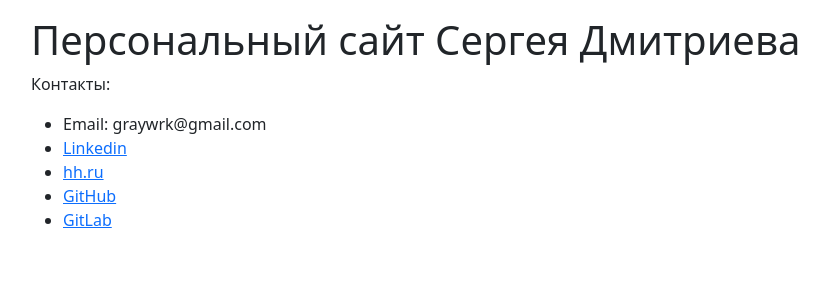
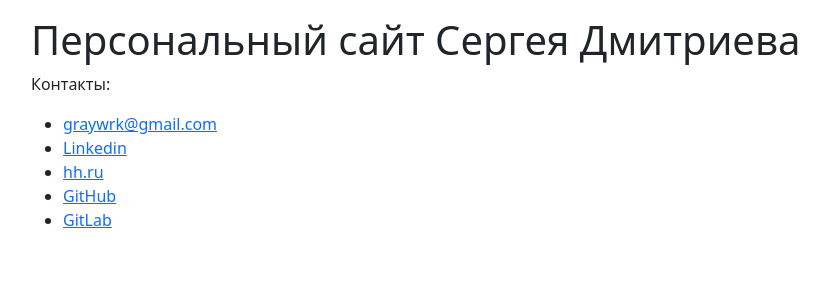
Before and after one commit to graywrk/sdmitriev, a Django app: page / in a window 1280 px wide. Shown: the part 56-356 px from the top of the page, without its empty margins (51-880 px from the left). Run offline with Django 5.2, Linux system fonts and the light colour scheme.

Commit message:
Auto commit

```diff
--- a/sdmitriev/templates/pages/home.html
+++ b/sdmitriev/templates/pages/home.html
@@ -4,7 +4,7 @@
 <h1>Персональный сайт Сергея Дмитриева</h1>
 <p>Контакты:
     <ul>
-        <li>Email: graywrk@gmail.com</li>
+        <li><a href="mailto:graywrk@gmail.com">graywrk@gmail.com</li>
         <li><a href="https://www.linkedin.com/in/сергей-дмитриев-140872104">Linkedin</a></li>
         <li><a href="https://spb.hh.ru/resume/a1568fd7ff025c992c0039ed1f635a43324761">hh.ru</a></li>
         <li><a href="https://github.com/graywrk/">GitHub</a</li>
```
